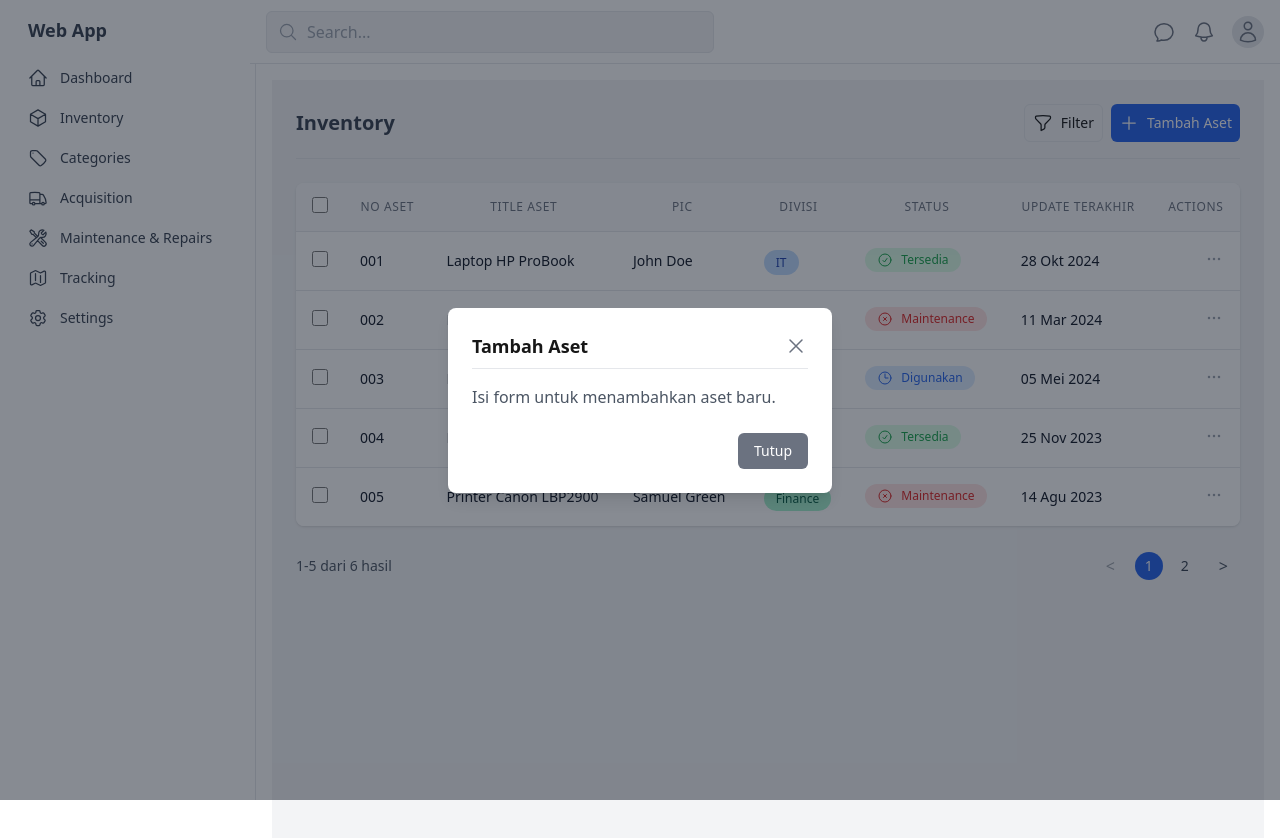
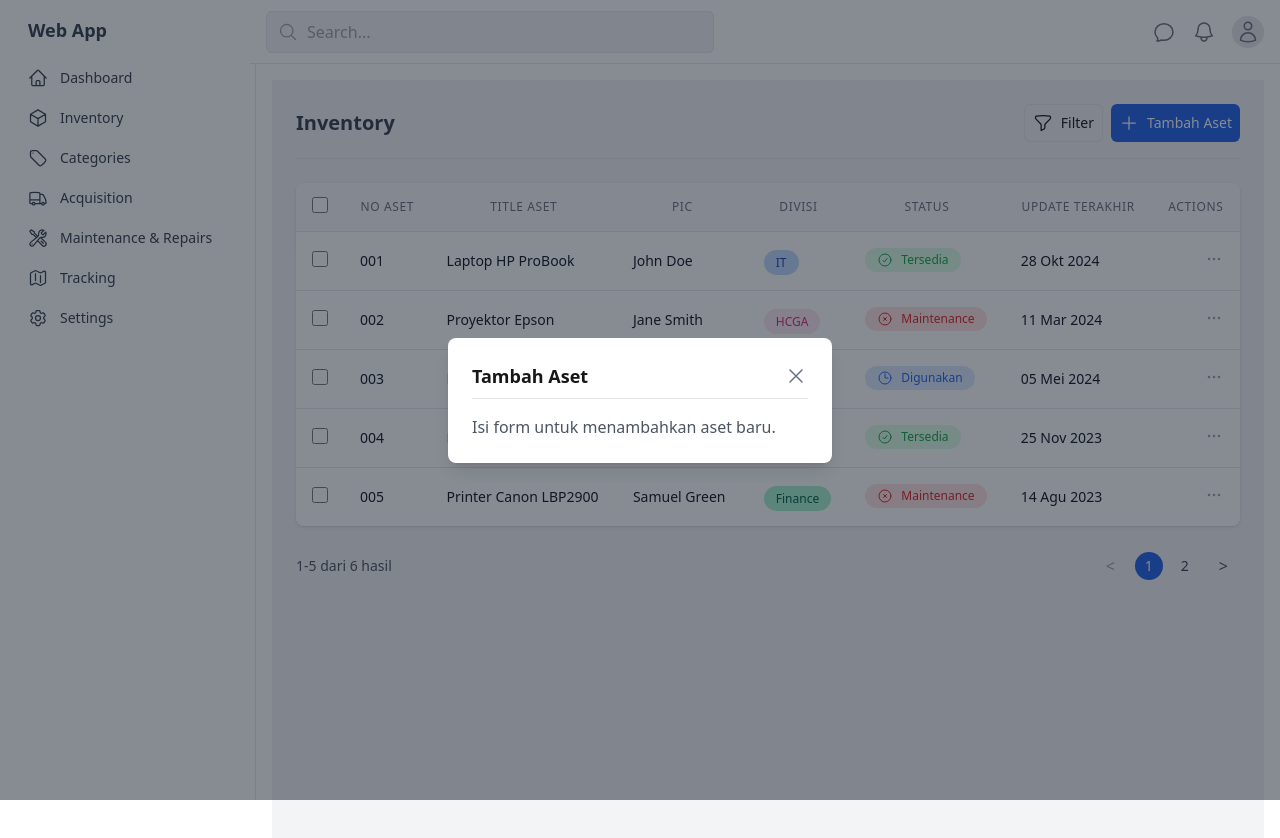
Before and after one commit to irsyadrs/web-asset, a Next.js app: page /inventory in a window 1280 px wide. Both pictures are taken after a click on the button "Tambah Aset". Shown: the top 838 px of the page. Built offline with nearby package versions, Linux system fonts and the light colour scheme.

Commit message:
delete button modal

```diff
--- a/components/inventory-components/add-asset-modal.js
+++ b/components/inventory-components/add-asset-modal.js
@@ -15,14 +15,6 @@ export default function AddAssetModal({ isOpen, onClose }) {
           </button>
         </div>
         <p className="mt-4 text-gray-600">Isi form untuk menambahkan aset baru.</p>
-        <div className="mt-6 flex justify-end">
-          <button
-            className="px-4 py-2 text-sm text-white bg-gray-500 rounded-md hover:bg-gray-600"
-            onClick={onClose}
-          >
-            Tutup
-          </button>
-        </div>
       </div>
     </div>
   );
```
